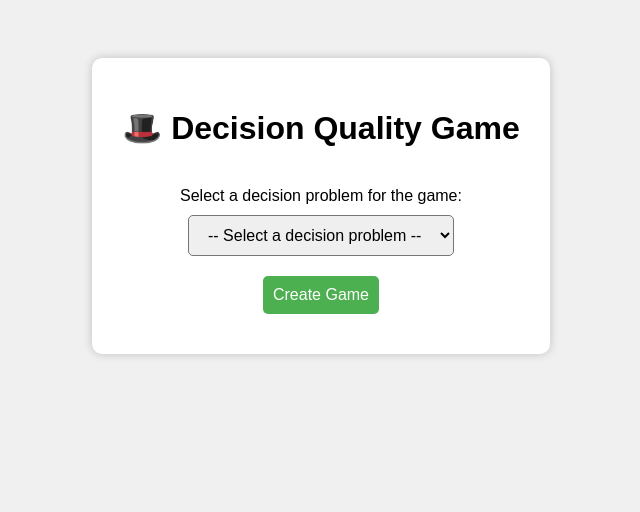
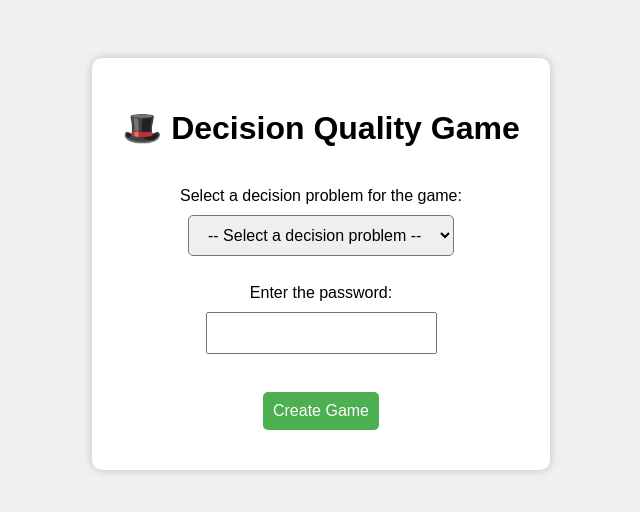
Before and after one commit to JacobJanPaulus/DecisionQualityGame, a Flask app: page /master in a window 1280 px wide. Shown: the top 512 px of the page, without its empty margins (319-959 px from the left). Run offline with Flask 3, Linux system fonts and the light colour scheme; some libraries are stand-ins or nearby versions.

Commit message:
Add password ( = DQ_GAME! ) to create_game

```diff
--- a/routes.py
+++ b/routes.py
@@ -1,4 +1,5 @@
 from flask import Blueprint, render_template, request, redirect, url_for
+from flask_socketio import emit
 from decision_problems import *     # Import the decision problem definitions
 from game_sessions import *         # Import the in-memory store of game sessions
 
@@ -25,6 +26,13 @@ def player():
 def create_game():
     # Game master selected game id
     game_id = request.form['game_id']
+    # Capture the password from form
+    password = request.form['password']
+    if password != "DQ_GAME!":
+        return render_template('master.html',
+                               decision_problems=decision_problems,
+                               password_error="❌ Invalid password")
+
     # Create the game session
     game_session = GameSession(game_id)
     return redirect(url_for('routes.game_master_view', game_session_id=game_session.id))
@@ -36,9 +44,11 @@ def game_master_view(game_session_id):
     if not game_session:
         return render_template('master.html',
                                decision_problem_name=None,
+                               password_error=None,
                                game_status='UNDEFINED',
                                game_session_id=game_session_id)
     return render_template('master.html',
                            decision_problem_name=game_session.decision_problem.name,
+                           password_error=None,
                            game_status=game_session.status.name,
                            game_session_id=game_session_id)
--- a/templates/master.html
+++ b/templates/master.html
@@ -35,7 +35,20 @@
                 {% for key, value in decision_problems.items() %}
                 <option value="{{ key }}">{{ value['name'] }}</option>
                 {% endfor %}
-            </select><br>
+            </select>
+
+            <br><br>
+
+            <label for="password">Enter the password:</label><br>
+            <input type="password" name="password" id="password" required><br>
+            {% if password_error %}
+                <div class="error-message" style="color: red; margin-bottom: 1em;">
+                    {{ password_error }}
+                </div>
+            {% endif %}
+
+            <br>
+
             <button type="submit">Create Game</button>
         </form>
         {% endif %}
```
